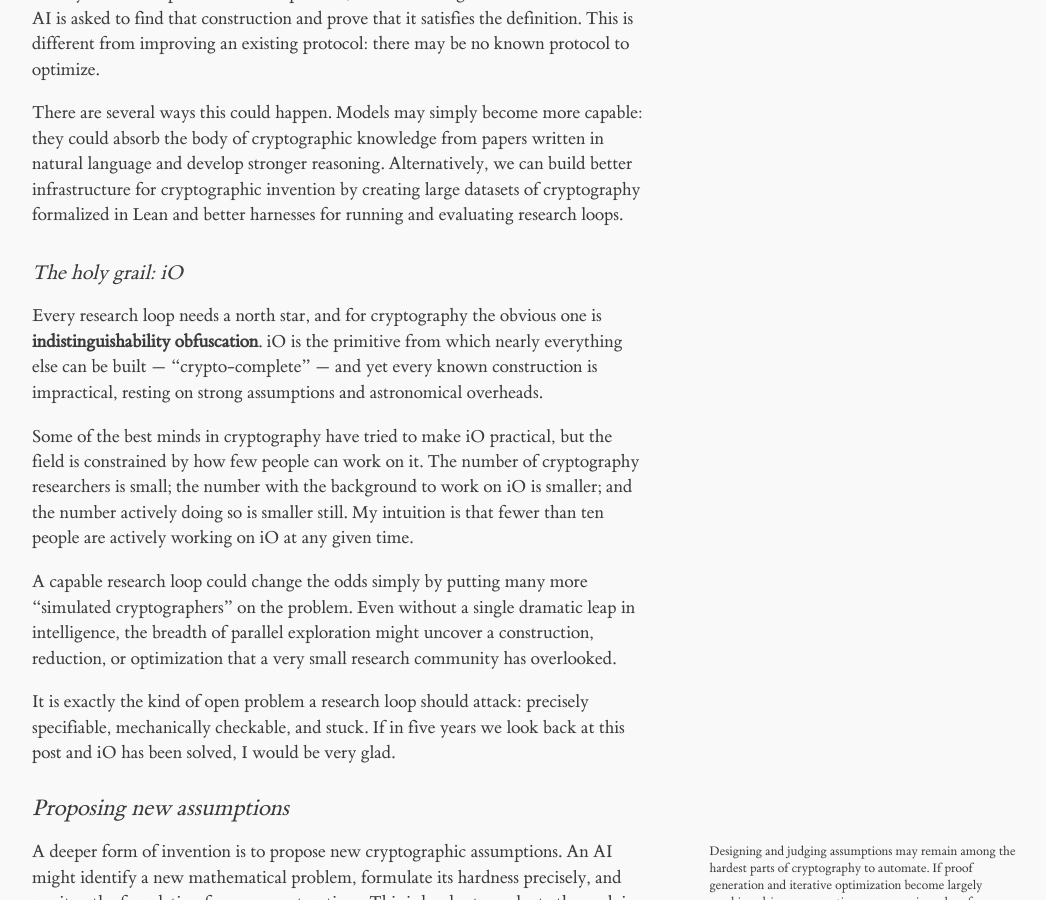
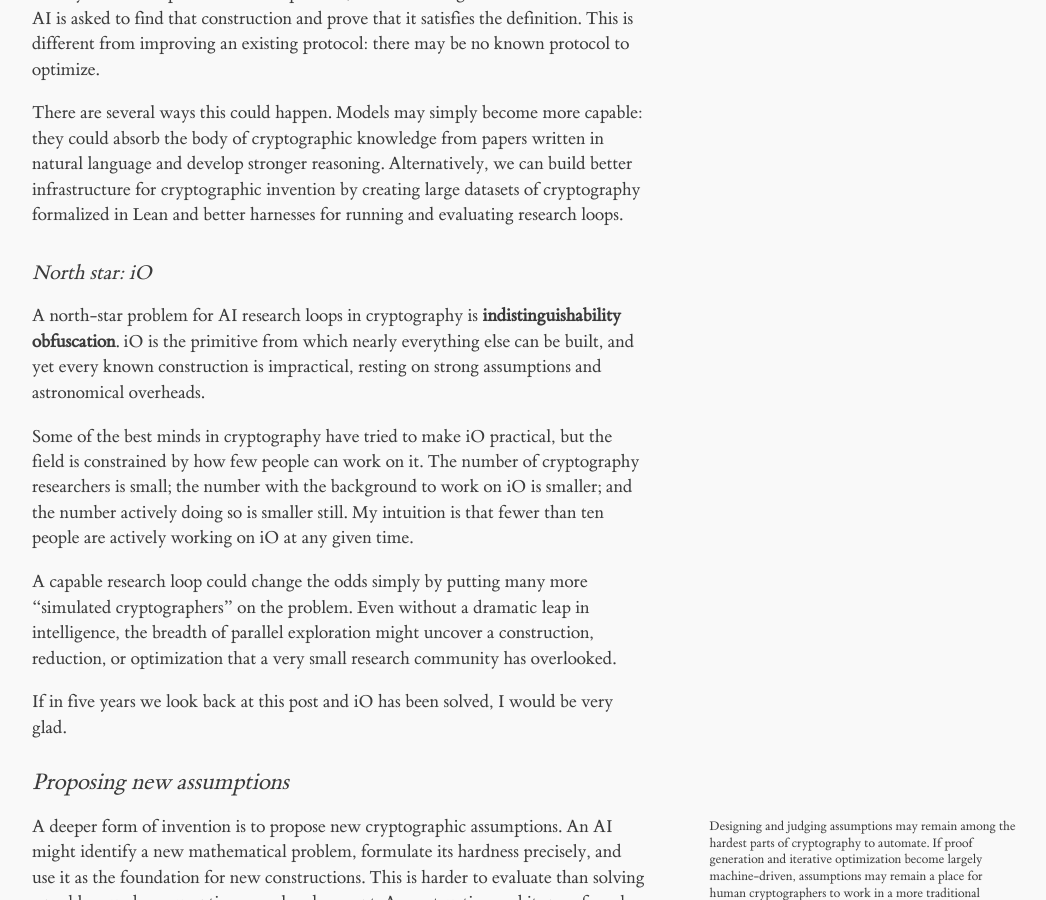
Before and after one commit to nicola/nicola.github.io, a Jekyll site: the page built from _posts/2026-07-06-generative-cryptography.md, in a window 1280 px wide and 900 px high, scrolled down 3448 px. Shown: the whole window, without its empty margins (128-1174 px from the left). Built offline with Jekyll 4.4.1, drawn with Linux system fonts in a browser that asks for light colours.

Commit message:
Site updated at 2026-09-02 13:09:34 UTC

```diff
--- a/_posts/2026-07-06-generative-cryptography.md
+++ b/_posts/2026-07-06-generative-cryptography.md
@@ -134,15 +134,15 @@ date: 2026-07-06
 
 <p>There are several ways this could happen. Models may simply become more capable: they could absorb the body of cryptographic knowledge from papers written in natural language and develop stronger reasoning. Alternatively, we can build better infrastructure for cryptographic invention by creating large datasets of cryptography formalized in Lean and better harnesses for running and evaluating research loops.</p>
 
-<h4 id="the-holy-grail-io">The holy grail: iO</h4>
+<h4 id="north-star-io">North star: iO</h4>
 
-<p>Every research loop needs a north star, and for cryptography the obvious one is <strong>indistinguishability obfuscation</strong>. iO is the primitive from which nearly everything else can be built — “crypto-complete” — and yet every known construction is impractical, resting on strong assumptions and astronomical overheads.</p>
+<p>A north-star problem for AI research loops in cryptography is <strong>indistinguishability obfuscation</strong>. iO is the primitive from which nearly everything else can be built, and yet every known construction is impractical, resting on strong assumptions and astronomical overheads.</p>
 
 <p>Some of the best minds in cryptography have tried to make iO practical, but the field is constrained by how few people can work on it. The number of cryptography researchers is small; the number with the background to work on iO is smaller; and the number actively doing so is smaller still. My intuition is that fewer than ten people are actively working on iO at any given time.</p>
 
-<p>A capable research loop could change the odds simply by putting many more “simulated cryptographers” on the problem. Even without a single dramatic leap in intelligence, the breadth of parallel exploration might uncover a construction, reduction, or optimization that a very small research community has overlooked.</p>
+<p>A capable research loop could change the odds simply by putting many more “simulated cryptographers” on the problem. Even without a dramatic leap in intelligence, the breadth of parallel exploration might uncover a construction, reduction, or optimization that a very small research community has overlooked.</p>
 
-<p>It is exactly the kind of open problem a research loop should attack: precisely specifiable, mechanically checkable, and stuck. If in five years we look back at this post and iO has been solved, I would be very glad.</p>
+<p>If in five years we look back at this post and iO has been solved, I would be very glad.</p>
 
 <h3 id="proposing-new-assumptions">Proposing new assumptions</h3>
 
```
